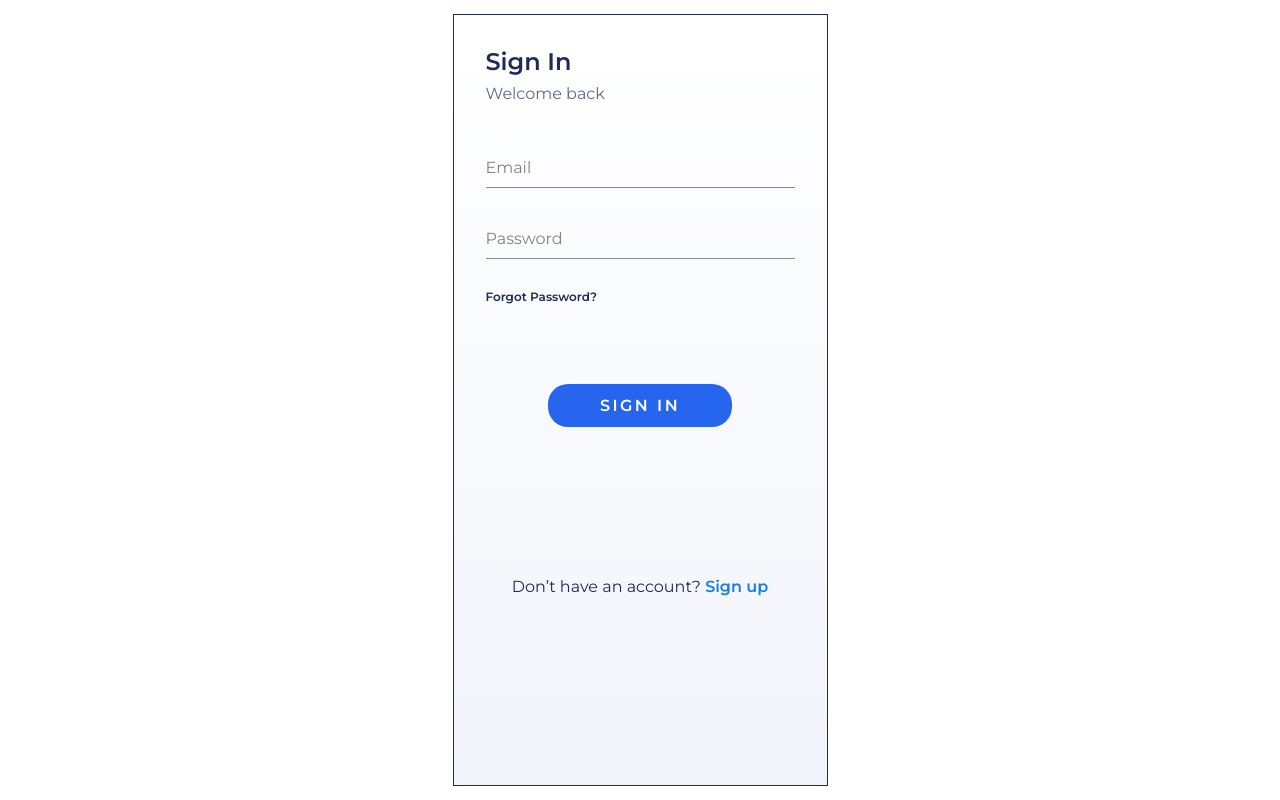
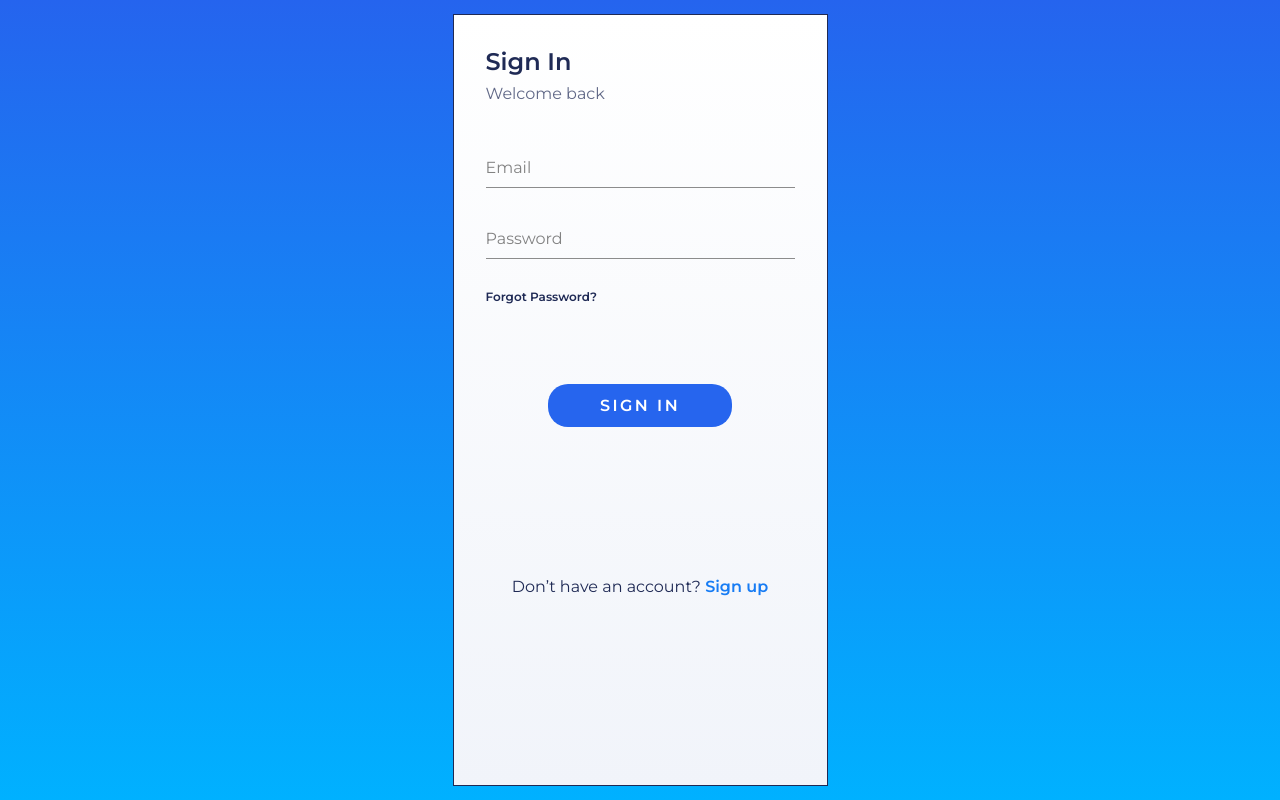
Before and after one commit to ajshah7/Social-Media-App, a React (Create React App) app: page / in a window 1280 px wide. Built offline with nearby package versions, Linux system fonts and the light colour scheme.

Commit message:
Update App.css

```diff
--- a/src/App.css
+++ b/src/App.css
@@ -1,5 +1,10 @@
 @import url("https://fonts.googleapis.com/css2?family=Montserrat:wght@400;600&display=swap");
 :root {
+  --pinkish-grey: #c6c6c6;
+  --greyish-brown: #454545;
+  --ice-blue: #f9fcff;
+  --turquoise: #0bc29f;
+  --bright-sky-blue: #00b1ff;
   --dark-blue-grey: #1f2a55;
 }
 input:focus {
@@ -20,52 +25,24 @@ input:-webkit-autofill:active {
   box-sizing: border-box;
   font-family: Montserrat;
 }
-.add-flex-spaceb {
-  display: flex;
-  align-items: space-around;
-}
-.gif-image {
-  margin-top: 10px;
-}
-.border-bottom {
-  margin-top: -100px;
-  border-top: 10px black solid;
-}
-.App {
-  min-height: 100vh;
-}
 
-.App-logo {
-  height: 40vmin;
-  pointer-events: none;
-}
-
-@media (prefers-reduced-motion: no-preference) {
-  .App-logo {
-    animation: App-logo-spin infinite 20s linear;
+@media only screen and (min-width: 600px) {
+  :root,
+  body {
+    /* background-color: ; */
+    background-image: linear-gradient(
+      to bottom,
+      #2564ee,
+      var(--bright-sky-blue)
+    );
+    height: 100vh !important;
   }
 }
 
-.App-header {
-  background-color: #282c34;
-  min-height: 100vh;
-  display: flex;
-  flex-direction: column;
-  align-items: center;
-  justify-content: center;
-  font-size: calc(10px + 2vmin);
-  color: white;
-}
-
-.App-link {
-  color: #61dafb;
-}
-
-@keyframes App-logo-spin {
-  from {
-    transform: rotate(0deg);
-  }
-  to {
-    transform: rotate(360deg);
+@media only screen and (max-width: 600px) {
+  :root,
+  body {
+    background-image: linear-gradient(to bottom, #ffffff, #f1f4fa);
+    height: 100vh !important;
   }
 }
```
